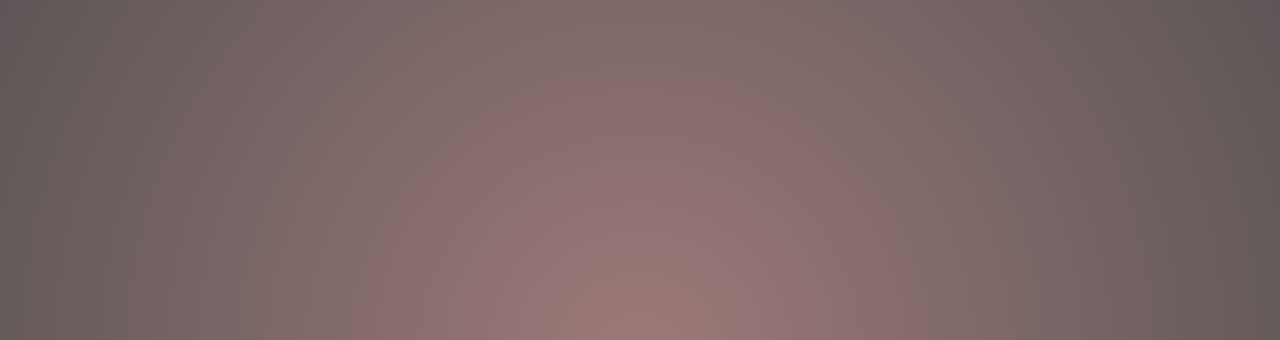
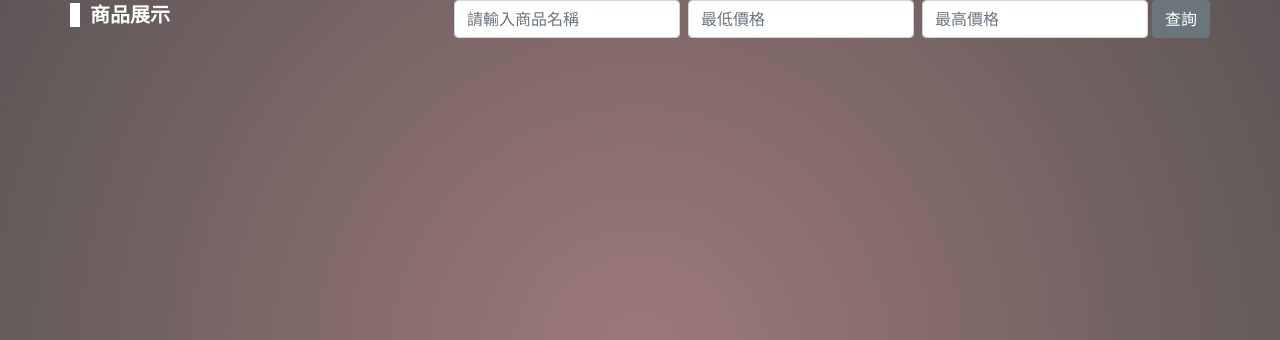
Before and after one commit to ShouShouRen/53_p1, a PHP site: page / in a window 1280 px wide. Shown: the part 86-426 px from the top of the page. Run offline with PHP 8.4, Linux system fonts and the light colour scheme; a user stored in the database is signed in; data that the repository does not hold is empty.

Commit message:
20230314

```diff
--- a/index.php
+++ b/index.php
@@ -50,8 +50,20 @@
             </div>
         </div>
     </nav>
-    <div class="container" style="margin-top: 86px";>
-
+    <div class="container" style="margin-top: 86px" ;>
+        <div class="row justify-content-between align-items-center">
+            <h5 class="text-center text-white border-start font-weight-bolder">商品展示</h5>
+            <form id="search-product" class="d-flex justify-content-end align-items-center" action="search_product.php"
+                method="post">
+                <input type="search" name="search" id="search-input" class="form-control w-25 mx-1"
+                    placeholder="請輸入商品名稱">
+                <input type="number" name="min_price" id="min-price-input" class="form-control w-25 mx-1"
+                    placeholder="最低價格">
+                <input type="number" name="max_price" id="max-price-input" class="form-control w-25 mx-1"
+                    placeholder="最高價格">
+                <button type="submit" class="btn btn-secondary">查詢</button>
+            </form>
+        </div>
     </div>
 </body>
 <script src="./js/jquery-3.6.3.min.js"></script>
```
